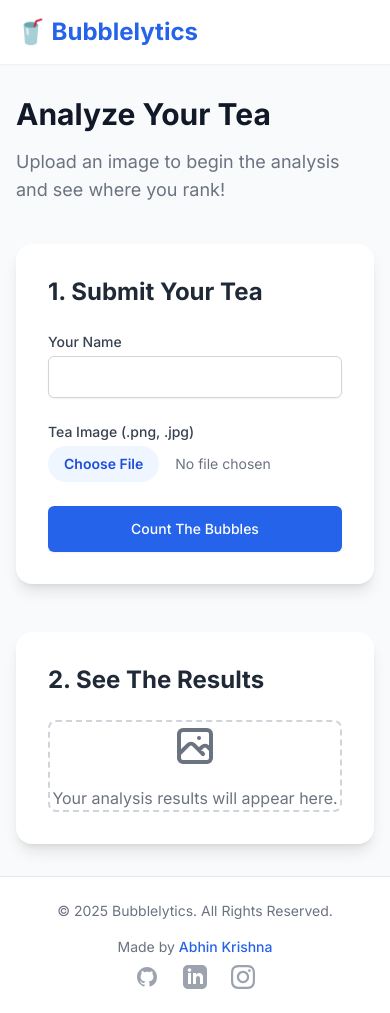
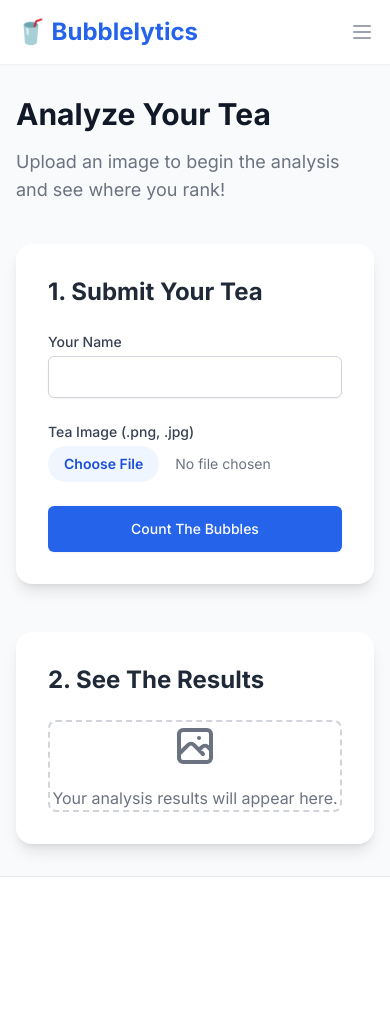
Before and after one commit to dearabhin/bubble-tea-counter, a Flask app: page /analyze in a window 390 px wide. After the commit the page ends 877 px from the top, so only its background shows below. Run offline with Flask 3, Linux system fonts and the light colour scheme; some libraries are stand-ins or nearby versions.

Commit message:
Feat: Implement responsive mobile navigation menu

```diff
--- a/templates/layout.html
+++ b/templates/layout.html
@@ -13,16 +13,14 @@
 
     <!-- Open Graph / Facebook / Discord -->
     <meta property="og:type" content="website">
-    <!-- IMPORTANT: Replace this with your live Render URL! -->
-    <meta property="og:url" content="https://bubblelytics.onrender.com/">
+    <meta property="og:url" content="https://bubblelytics.onrender.com/"> <!-- Your Live URL -->
     <meta property="og:title" content="Bubblelytics - The AI Bubble Tea Counter">
     <meta property="og:description" content="Use our free AI web app to count the bubbles in your tea!">
     <meta property="og:image" content="{{ url_for('static', filename='images/social-preview.png') }}">
 
     <!-- Twitter Card -->
     <meta property="twitter:card" content="summary_large_image">
-    <!-- IMPORTANT: Replace this with your live Render URL! -->
-    <meta property="twitter:url" content="https://bubblelytics.onrender.com/">
+    <meta property="twitter:url" content="https://bubblelytics.onrender.com/"> <!-- Your Live URL -->
     <meta property="twitter:title" content="Bubblelytics - The AI Bubble Tea Counter">
     <meta property="twitter:description" content="Use our free AI web app to count the bubbles in your tea!">
     <meta property="twitter:image" content="{{ url_for('static', filename='images/social-preview.png') }}">
@@ -42,7 +40,6 @@
 </head>
 <body class="h-full flex flex-col">
 
-    <!-- Header (remains the same) -->
     <header class="bg-white shadow-sm sticky top-0 z-50">
         <nav class="container mx-auto px-4 sm:px-6 lg:px-8">
             <div class="flex justify-between items-center h-16">
@@ -51,6 +48,7 @@
                         🥤 Bubblelytics
                     </a>
                 </div>
+                <!-- Desktop Menu (hidden on mobile) -->
                 <div class="hidden sm:block">
                     <div class="ml-10 flex items-baseline space-x-4">
                         <a href="{{ url_for('home') }}" class="nav-link px-3 py-2 text-sm font-medium text-gray-700 {% if request.path == url_for('home') %}nav-link-active{% endif %}">Home</a>
@@ -64,45 +62,64 @@
                         Get Started
                     </a>
                 </div>
+
+                <!-- START: Mobile Menu Button (visible on mobile) -->
+                <div class="-mr-2 flex items-center sm:hidden">
+                    <button type="button" id="mobile-menu-button" class="bg-white inline-flex items-center justify-center p-2 rounded-md text-gray-400 hover:text-gray-500 hover:bg-gray-100 focus:outline-none focus:ring-2 focus:ring-inset focus:ring-blue-500" aria-controls="mobile-menu" aria-expanded="false">
+                        <span class="sr-only">Open main menu</span>
+                        <!-- Hamburger Icon -->
+                        <svg id="menu-open-icon" class="block h-6 w-6" xmlns="http://www.w3.org/2000/svg" fill="none" viewBox="0 0 24 24" stroke="currentColor" aria-hidden="true">
+                            <path stroke-linecap="round" stroke-linejoin="round" stroke-width="2" d="M4 6h16M4 12h16M4 18h16" />
+                        </svg>
+                        <!-- Close Icon (X) -->
+                        <svg id="menu-close-icon" class="hidden h-6 w-6" xmlns="http://www.w3.org/2000/svg" fill="none" viewBox="0 0 24 24" stroke="currentColor" aria-hidden="true">
+                            <path stroke-linecap="round" stroke-linejoin="round" stroke-width="2" d="M6 18L18 6M6 6l12 12" />
+                        </svg>
+                    </button>
+                </div>
+                <!-- END: Mobile Menu Button -->
             </div>
         </nav>
+
+        <!-- START: Mobile Menu Panel (hidden by default) -->
+        <div class="hidden sm:hidden" id="mobile-menu">
+            <div class="px-2 pt-2 pb-3 space-y-1">
+                <a href="{{ url_for('home') }}" class="block px-3 py-2 rounded-md text-base font-medium text-gray-700 hover:bg-gray-50">Home</a>
+                <a href="{{ url_for('analyze') }}" class="block px-3 py-2 rounded-md text-base font-medium text-gray-700 hover:bg-gray-50">Analyze</a>
+                <a href="{{ url_for('dashboard') }}" class="block px-3 py-2 rounded-md text-base font-medium text-gray-700 hover:bg-gray-50">Dashboard</a>
+                <a href="{{ url_for('how_it_works') }}" class="block px-3 py-2 rounded-md text-base font-medium text-gray-700 hover:bg-gray-50">How It Works</a>
+                <a href="{{ url_for('analyze') }}" class="block px-3 py-2 mt-2 rounded-md text-base font-medium text-white bg-blue-600 hover:bg-blue-700">Get Started</a>
+            </div>
+        </div>
+        <!-- END: Mobile Menu Panel -->
     </header>
 
-    <!-- Main Content (remains the same) -->
+    <!-- Main Content -->
     <main class="flex-grow">
         <div class="container mx-auto px-4 sm:px-6 lg:px-8 py-8">
             {% block content %}{% endblock %}
         </div>
     </main>
 
-    <!-- NEW, UPDATED FOOTER -->
+    <!-- Footer -->
     <footer class="bg-white border-t">
-        <div class="container mx-auto py-6 px-4 sm:px-6 lg:px-8 text-center text-gray-500">
-            <p class="text-sm">
-                &copy; {{ current_year }} Bubblelytics. All Rights Reserved.
-            </p>
-            <div class="mt-4">
-                <p class="text-sm">Made by <a href="https://abhinkrishna.com" target="_blank" rel="noopener noreferrer" class="font-medium text-blue-600 hover:underline">Abhin Krishna</a></p>
-                <div class="flex justify-center items-center space-x-6 mt-2">
-                    <!-- GitHub Icon -->
-                    <a href="https://github.com/dearabhin" target="_blank" rel="noopener noreferrer" class="text-gray-400 hover:text-gray-600">
-                        <span class="sr-only">GitHub</span>
-                        <svg class="h-6 w-6" fill="currentColor" viewBox="0 0 24 24" aria-hidden="true"><path fill-rule="evenodd" d="M12 2C6.477 2 2 6.477 2 12c0 4.418 2.865 8.168 6.839 9.492.5.092.682-.217.682-.482 0-.237-.009-.868-.014-1.703-2.782.605-3.369-1.343-3.369-1.343-.454-1.158-1.11-1.466-1.11-1.466-.908-.62.069-.608.069-.608 1.003.07 1.531 1.032 1.531 1.032.892 1.53 2.341 1.088 2.91.832.092-.647.35-1.088.636-1.338-2.22-.253-4.555-1.113-4.555-4.951 0-1.093.39-1.988 1.031-2.688-.103-.253-.446-1.272.098-2.65 0 0 .84-.27 2.75 1.026A9.564 9.564 0 0112 6.844c.85.004 1.705.115 2.504.337 1.909-1.296 2.747-1.027 2.747-1.027.546 1.378.203 2.398.1 2.651.64.7 1.03 1.595 1.03 2.688 0 3.848-2.338 4.695-4.566 4.943.359.309.678.92.678 1.855 0 1.338-.012 2.419-.012 2.747 0 .268.18.58.688.482A10.003 10.003 0 0022 12c0-5.523-4.477-10-10-10z" clip-rule="evenodd" /></svg>
-                    </a>
-                    <!-- LinkedIn Icon -->
-                    <a href="https://www.linkedin.com/in/abhin-krishna/" target="_blank" rel="noopener noreferrer" class="text-gray-400 hover:text-gray-600">
-                        <span class="sr-only">LinkedIn</span>
-                        <svg class="h-6 w-6" fill="currentColor" viewBox="0 0 24 24" aria-hidden="true"><path d="M19 0h-14c-2.761 0-5 2.239-5 5v14c0 2.761 2.239 5 5 5h14c2.762 0 5-2.239 5-5v-14c0-2.761-2.238-5-5-5zm-11 19h-3v-11h3v11zm-1.5-12.268c-.966 0-1.75-.79-1.75-1.764s.784-1.764 1.75-1.764 1.75.79 1.75 1.764-.783 1.764-1.75 1.764zm13.5 12.268h-3v-5.604c0-3.368-4-3.113-4 0v5.604h-3v-11h3v1.765c1.396-2.586 7-2.777 7 2.476v6.759z"/></svg>
-                    </a>
-                    <!-- Instagram Icon -->
-                     <a href="https://www.instagram.com/abhin.io/" target="_blank" rel="noopener noreferrer" class="text-gray-400 hover:text-gray-600">
-                        <span class="sr-only">Instagram</span>
-                        <svg class="h-6 w-6" fill="currentColor" viewBox="0 0 24 24" aria-hidden="true"><path d="M12 2.163c3.204 0 3.584.012 4.85.07 3.252.148 4.771 1.691 4.919 4.919.058 1.265.069 1.645.069 4.85s-.011 3.584-.069 4.85c-.149 3.225-1.664 4.771-4.919 4.919-1.266.058-1.644.07-4.85.07s-3.584-.012-4.85-.07c-3.252-.148-4.771-1.691-4.919-4.919-.058-1.265-.069-1.645-.069-4.85s.011-3.584.069-4.85c.149-3.225 1.664-4.771 4.919-4.919 1.266-.057 1.644-.07 4.85-.07zm0-2.163c-3.259 0-3.667.014-4.947.072-4.358.2-6.78 2.618-6.98 6.98-.059 1.281-.073 1.689-.073 4.948s.014 3.667.072 4.947c.2 4.359 2.618 6.78 6.98 6.98 1.281.058 1.689.072 4.948.072s3.667-.014 4.947-.072c4.354-.2 6.782-2.618 6.979-6.98.059-1.28.073-1.689.073-4.947s-.014-3.667-.072-4.947c-.196-4.354-2.617-6.78-6.979-6.98-1.281-.059-1.689-.072-4.948-.072zm0 5.838c-3.403 0-6.162 2.759-6.162 6.162s2.759 6.162 6.162 6.162 6.162-2.759 6.162-6.162-2.759-6.162-6.162-6.162zm0 10.162c-2.209 0-4-1.79-4-4s1.791-4 4-4 4 1.79 4 4-1.791 4-4 4zm6.406-11.845c-.796 0-1.441.645-1.441 1.44s.645 1.44 1.441 1.44 1.441-.645 1.441-1.44-.645-1.44-1.441-1.44z"/></svg>
-                    </a>
-                </div>
-            </div>
-        </div>
+       <!-- ... (Footer code remains the same) ... -->
     </footer>
+
+    <!-- START: JAVASCRIPT FOR MOBILE MENU -->
+    <script>
+        const menuButton = document.getElementById('mobile-menu-button');
+        const mobileMenu = document.getElementById('mobile-menu');
+        const openIcon = document.getElementById('menu-open-icon');
+        const closeIcon = document.getElementById('menu-close-icon');
+
+        menuButton.addEventListener('click', () => {
+            mobileMenu.classList.toggle('hidden');
+            openIcon.classList.toggle('hidden');
+            closeIcon.classList.toggle('hidden');
+        });
+    </script>
+    <!-- END: JAVASCRIPT FOR MOBILE MENU -->
 
 </body>
 </html>
```
